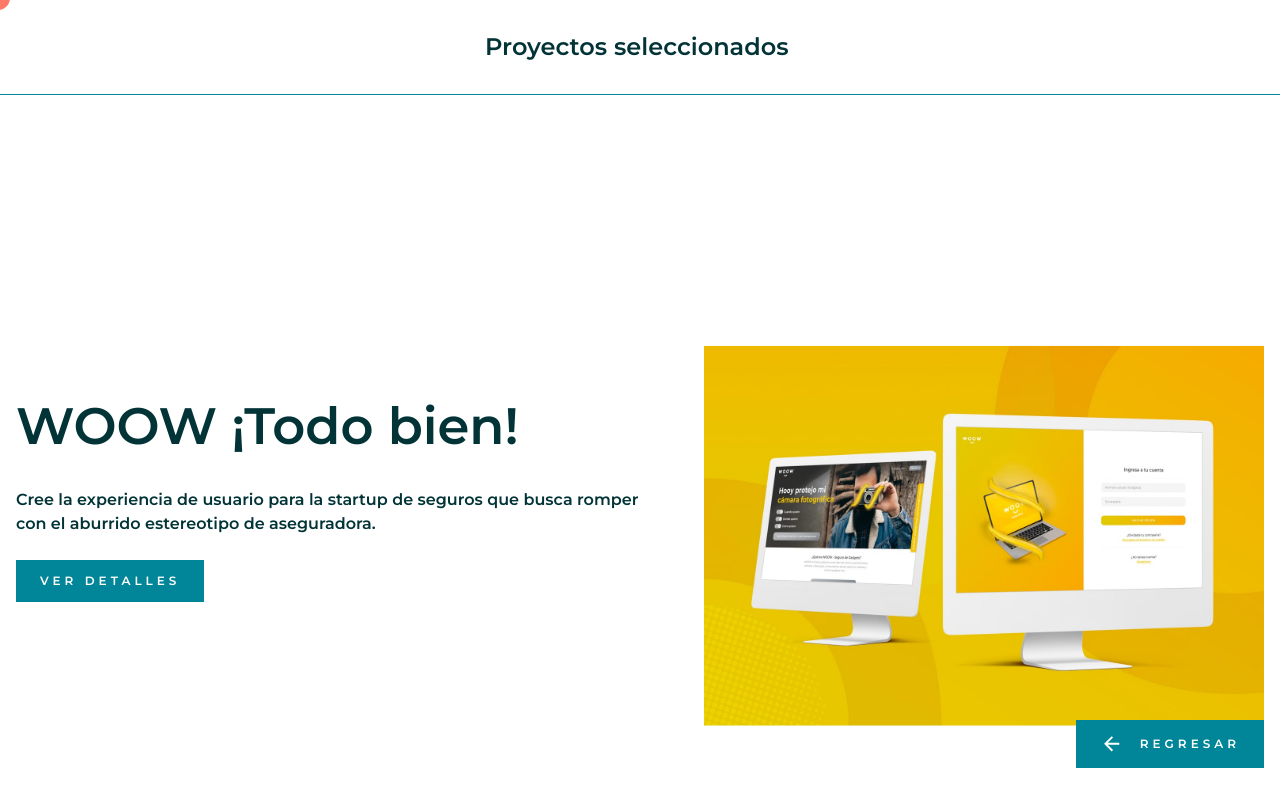
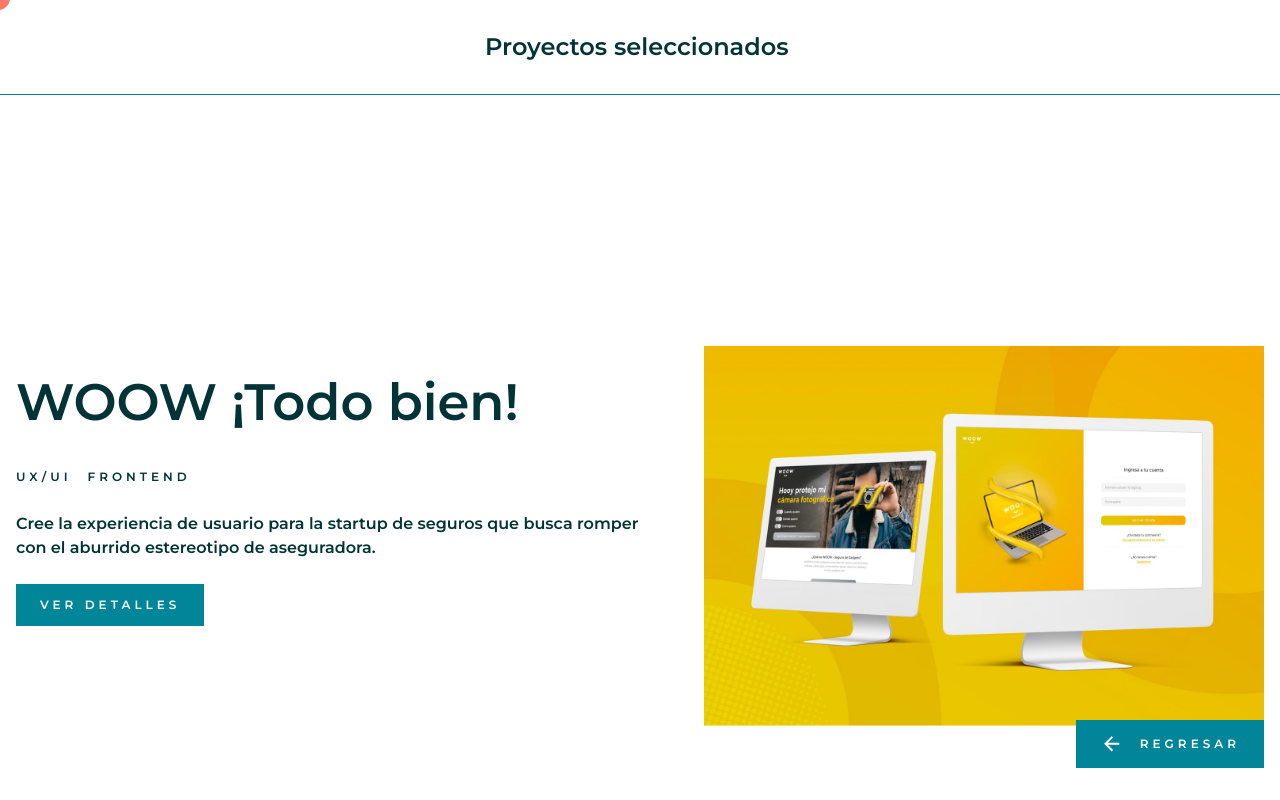
Before and after one commit to obeskay/obedvav-portfolio, a Next.js app: page /projects in a window 1280 px wide. Shown: the top 800 px of the page. Built offline with nearby package versions, Linux system fonts and the light colour scheme.

Commit message:
Agregué el rol en los proyectos

```diff
--- a/components/ProjectCard.tsx
+++ b/components/ProjectCard.tsx
@@ -49,6 +49,17 @@
             <TextReveal className="text-[7vw] md:text-[4vw]">
               {props.name}
             </TextReveal>
+            <motion.div className="space-x-[1rem] ">
+              {props.roles.map((role) => (
+                <motion.label
+                  variants={itemAnimation}
+                  className="text-sm spaced-text"
+                  key={role}
+                >
+                  {role}
+                </motion.label>
+              ))}
+            </motion.div>
             <motion.p variants={itemAnimation}>{props.description}</motion.p>
             <motion.div variants={itemAnimation} className="inline-block">
               <Button>Ver detalles</Button>
@@ -87,6 +98,7 @@
         <TextReveal className="text-[7vw] md:text-[4vw]">
           {props.name}
         </TextReveal>
+
         <motion.div
           initial={{ height: 0 }}
           animate={{ height: 228 }}
@@ -109,6 +121,17 @@
             className="object-cover w-full h-full m-auto"
           />
         </motion.div>
+        <motion.div className="space-x-[1rem] ">
+          {props.roles.map((role) => (
+            <motion.label
+              variants={itemAnimation}
+              className="text-sm spaced-text"
+              key={role}
+            >
+              {role}
+            </motion.label>
+          ))}
+        </motion.div>
         <motion.p variants={itemAnimation}>{props.description}</motion.p>
         <motion.div variants={itemAnimation} className="inline-block">
           <Button>Ver detalles</Button>
--- a/pages/me.tsx
+++ b/pages/me.tsx
@@ -95,7 +95,7 @@
                 que comencé a desarrollar prototipos de aplicaciones y sitios
                 web desde los 17 años. Más tarde aprendí a programar y desde
                 entonces me he dedicado a aportar "mi granito de arena" para
-                transformar a Internet en un lugar accesible e inclusivo que nos
+                transformar Internet en un lugar accesible e inclusivo que nos
                 deje una buena experiencia de uso y facilite las tareas diarias
                 a todos.
               </motion.p>
--- a/pages/projects.tsx
+++ b/pages/projects.tsx
@@ -105,16 +105,19 @@
         <motion.div className="w-full">
           <ProjectCard
             name="WOOW ¡Todo bien!"
+            roles={["ux/ui", "Frontend"]}
             description="Cree la experiencia de usuario para la startup de seguros que busca romper con el aburrido estereotipo de aseguradora."
             imagen="/img/projects/woow/frame1.jpg"
           />
           <ProjectCard
             name="Nook Model Management"
+            roles={["ux/ui", "Frontend", "Backend"]}
             description="Diseñé y programé un sitio limpio y elegante para una importante agencia de modelos en CDMX."
             imagen="/img/projects/nook/frame1.jpg"
           />
           <ProjectCard
             name="Liverpool"
+            roles={["ux/ui", "Frontend"]}
             description="Rediseñé el flujo de contratación para Protección Celular en el conocido sitio de Liverpool."
             imagen="/img/projects/liverpool/frame1.jpg"
           />
```
